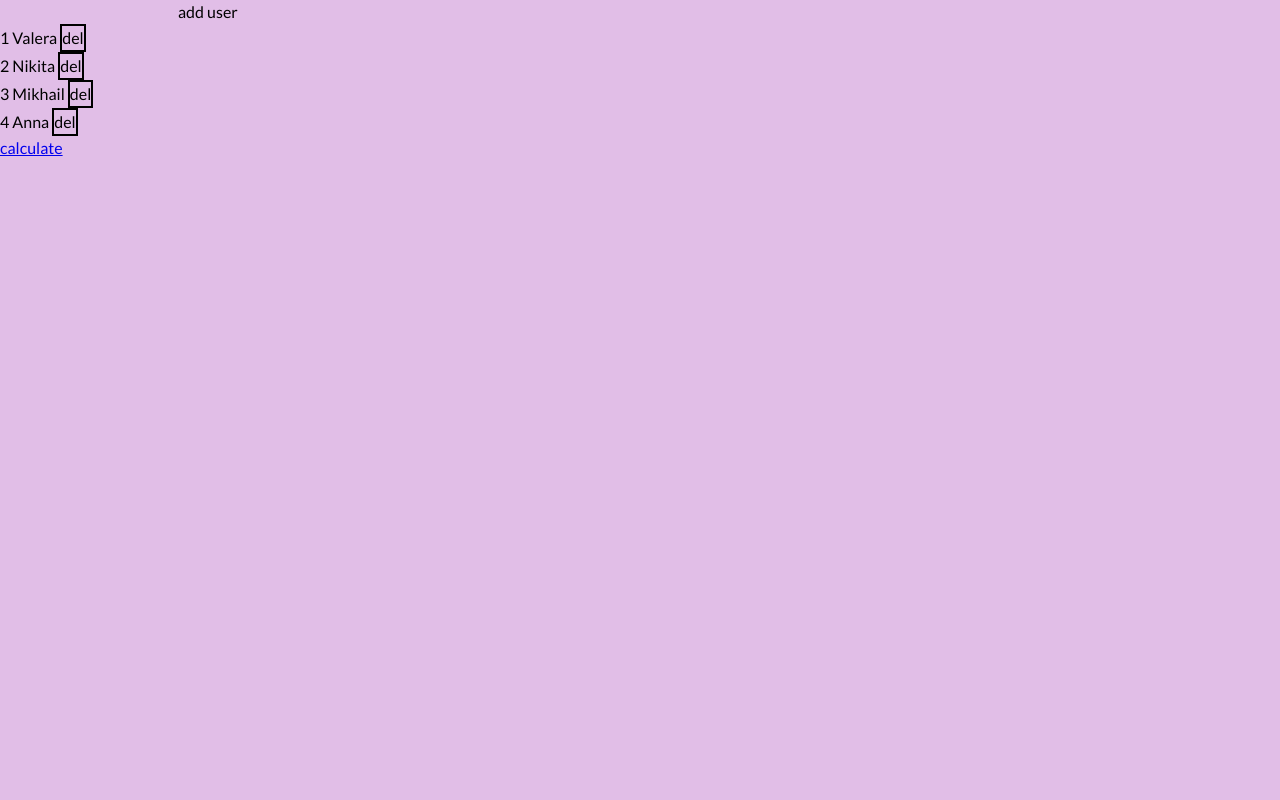
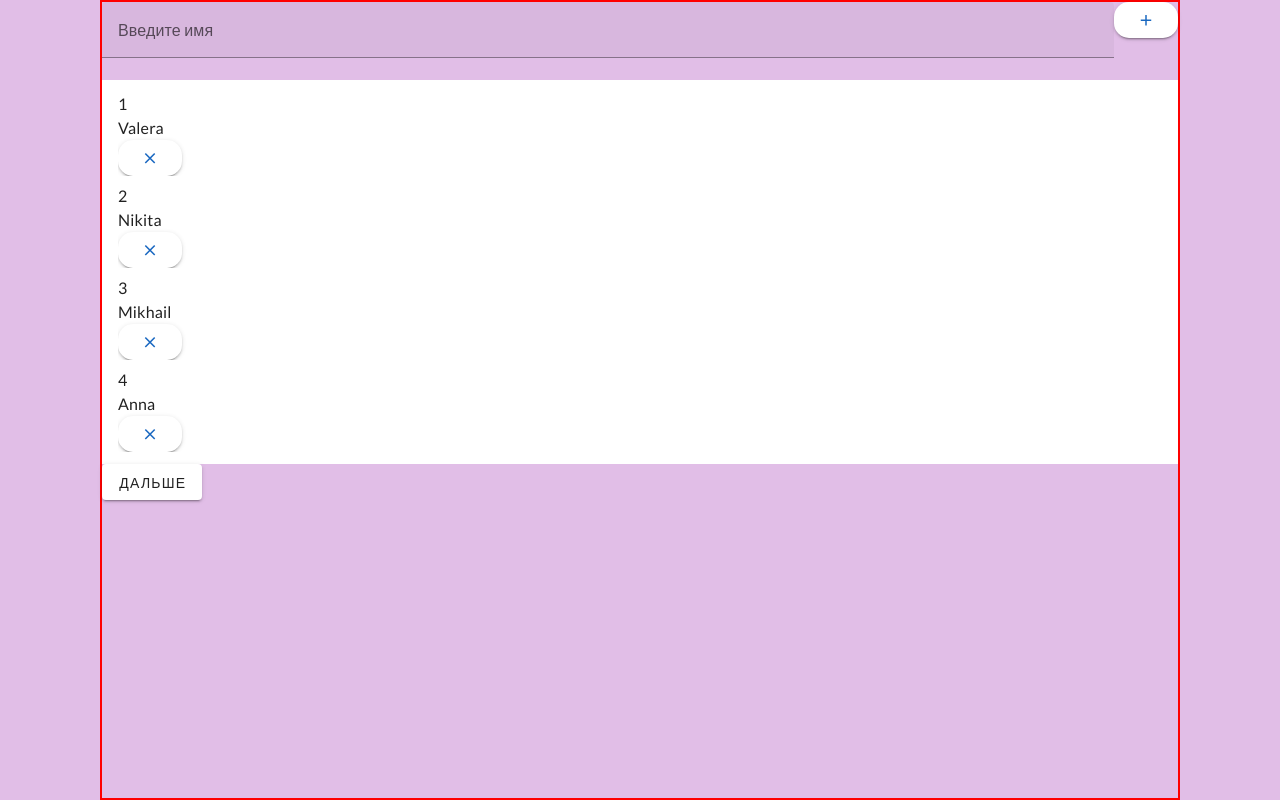
Before and after one commit to konstantin8715/split_bill, a Vue app: page /addusers in a window 1280 px wide. Built offline with nearby package versions, Linux system fonts and the light colour scheme.

Commit message:
Сделан базовый функционал страницы с добавлением пользователей. Изменен интерфейс на элементы из vuetify

```diff
--- a/package.json
+++ b/package.json
@@ -9,6 +9,8 @@
     "preview": "vite preview"
   },
   "dependencies": {
+    "@mdi/font": "^7.4.47",
+    "material-design-icons-iconfont": "^6.7.0",
     "vue": "^3.3.11",
     "vue-router": "^4.2.5",
     "vuetify": "^3.4.10"
--- a/src/components/AddUsersPage.vue
+++ b/src/components/AddUsersPage.vue
@@ -1,17 +1,28 @@
 <template lang="">
-    <div class="">
-        <input type="text" v-model="currentName">
-        <button @click='addUser'>add user</button>
-        <ul>
-            <li v-for="user in users" :key="user.id">
-                {{ user.id }} {{ user.name }}
-                <button @click='deleteUser(user.id)' style="border: 2px solid">del</button>
-            </li>
-        </ul>
-        <div>
-            <span></span>
-        </div>
-        <router-link to="/calculate">calculate</router-link>
+  <div class="container">
+    <v-form class="add-users-form" fast-fail @submit.prevent>
+      <v-text-field
+        class="add-users-form-input"
+        v-model="currentName"
+        label="Введите имя"
+        :rules="currentNameRules"
+      ></v-text-field>
+
+      <v-btn type="submit" style="border-radius: 15px" @click="addUser">
+        <v-icon color="primary" icon="mdi-plus"></v-icon>
+      </v-btn>
+    </v-form>
+
+    <v-list density="compact">
+      <v-list-item v-for="user in users" :key="user.id" :value="user">
+        <v-list-item-title v-text="user.id"></v-list-item-title>
+        <v-list-item-title v-text="user.name"></v-list-item-title>
+        <v-btn style="border-radius: 15px" @click="deleteUser(user.id)">
+          <v-icon color="primary" icon="mdi-close"></v-icon>
+        </v-btn>
+      </v-list-item>
+    </v-list>
+    <v-btn @click="checkUsers"> Дальше </v-btn>
   </div>
 </template>
 
@@ -20,29 +31,50 @@ export default {
   data() {
     return {
       users: [
-                { id: 1, name: 'Valera' },
-                { id: 2, name: 'Nikita' },
-                { id: 3, name: 'Mikhail' },
-                { id: 4, name: 'Anna' },
+        { id: 1, name: "Valera" },
+        { id: 2, name: "Nikita" },
+        { id: 3, name: "Mikhail" },
+        { id: 4, name: "Anna" },
       ],
-            currentName: '',
+      currentName: "",
       currentId: 4,
-        }
+      currentNameRules: [
+        (value) => {
+          if (value.length > 0) return true;
+          return "Нужно ввести имя";
+        },
+      ],
+    };
   },
 
   methods: {
     addUser() {
-            this.users.push({id: this.  currentId++, name: this.currentName});
-            this.currentName = '';
+      if (this.currentName.length > 0) {
+        this.users.push({ id: this.currentId++, name: this.currentName });
+        this.currentName = "";
+      }
     },
     deleteUser(id) {
       // console.log(id);
-            this.users = this.users.filter(user => user.id !== id);
+      this.users = this.users.filter((user) => user.id !== id);
+    },
+    checkUsers() {
+      if (this.users.length < 2) {
+        alert("Введите больше 1 пользователя");
+      } else {
+        this.$router.push("calculate");
       }
     },
-}
+  },
+};
 </script>
 
-<style lang="">
-
+<style scoped lang="scss">
+.add-users-form {
+  display: flex;
+  justify-content: space-between;
+  .add-users-form-input {
+    width: 100px;
+  }
+}
 </style>
--- a/src/main.js
+++ b/src/main.js
@@ -7,6 +7,7 @@ import 'vuetify/styles'
 import { createVuetify } from 'vuetify'
 import * as components from 'vuetify/components'
 import * as directives from 'vuetify/directives'
+import '@mdi/font/css/materialdesignicons.css'
 
 const vuetify = createVuetify({
   components,
```
Also changed, not shown: 1 other file (tests, documents, lock files or other folders). Lines whose indentation alone changed are shown as unchanged.
